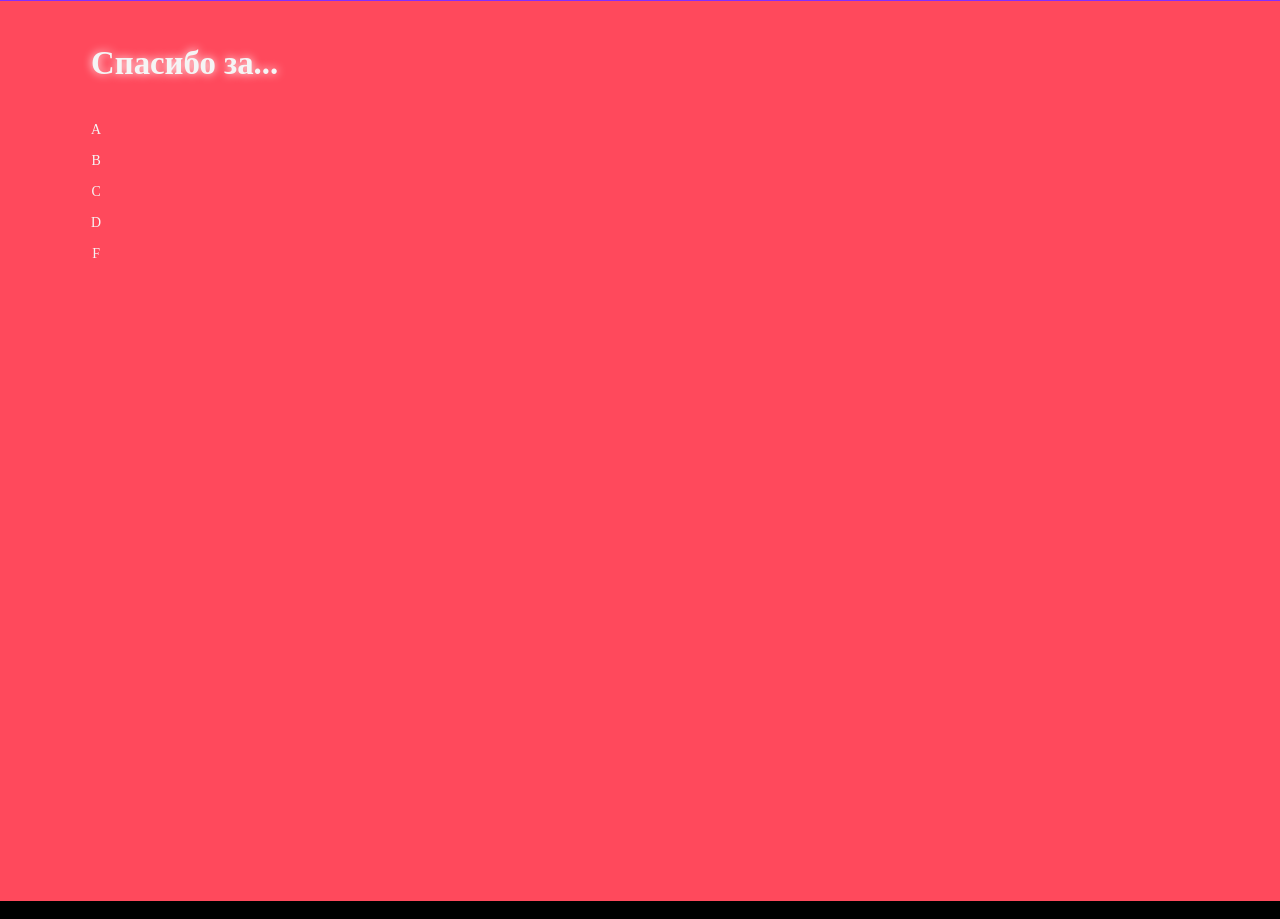
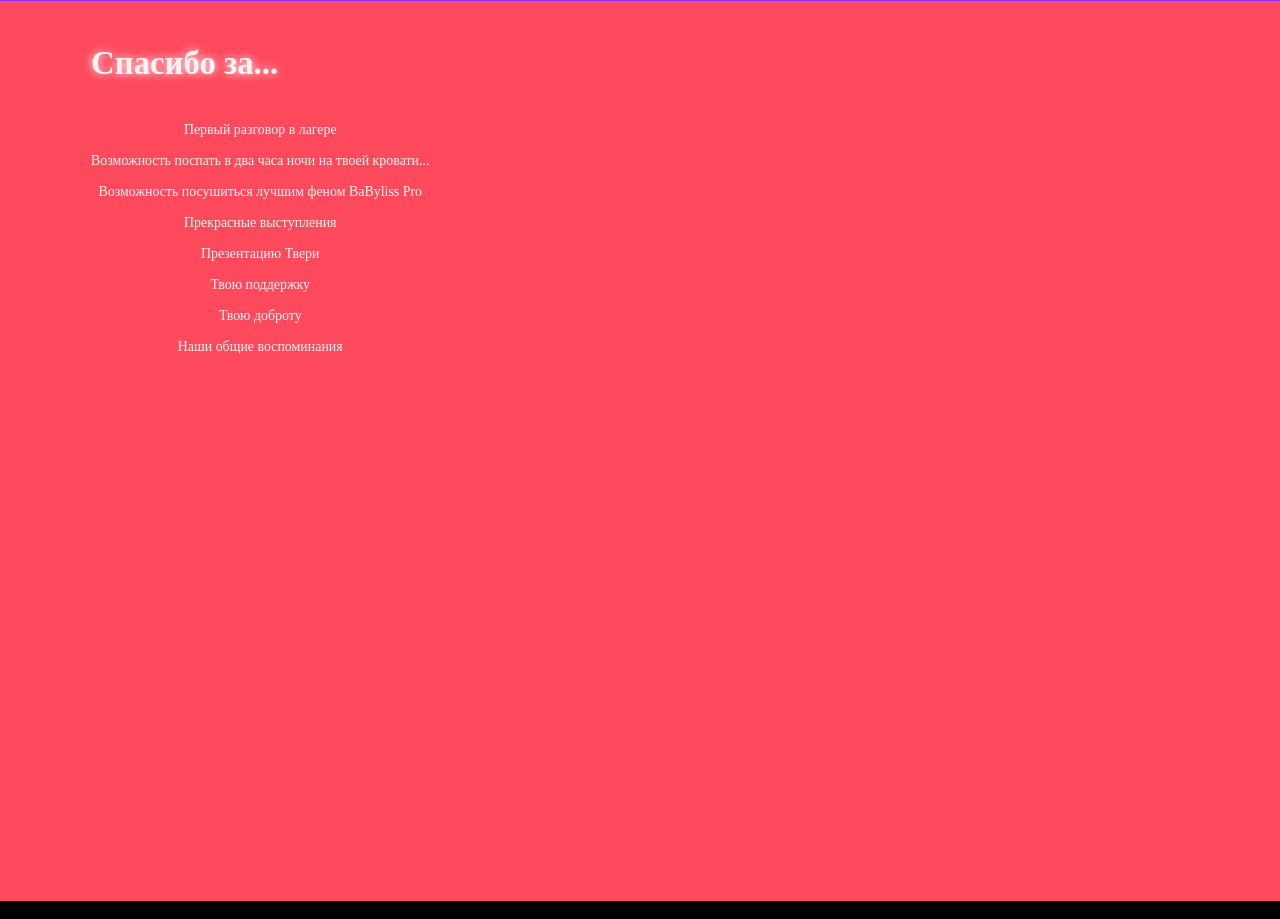
Before and after one commit to IvanchikIvan/LandingGift, a React (Create React App) app: page / in a window 1280 px wide. Shown: the part 2420-3339 px from the top of the page. Built offline with nearby package versions, Linux system fonts and the light colour scheme; a web font is replaced by a local one.

Commit message:
Created new thank-you__list-items

```diff
--- a/src/components/thank_you/thank-you.js
+++ b/src/components/thank_you/thank-you.js
@@ -10,11 +10,14 @@ const Thankyou = () => {
             <h1 className="thank-you__title-text">Спасибо за...</h1>
           </div>
           <div className="thank-you__list">
-            <div className="thank-you__list-item"><p>A</p></div>
-            <div className="thank-you__list-item"><p>B</p></div>
-            <div className="thank-you__list-item"><p>C</p></div>
-            <div className="thank-you__list-item"><p>D</p></div>
-            <div className="thank-you__list-item"><p>F</p></div>
+            <div className="thank-you__list-item"><p>Первый разговор в лагере</p></div>
+            <div className="thank-you__list-item"><p>Возможность поспать в два часа ночи на твоей кровати...</p></div>
+            <div className="thank-you__list-item"><p>Возможность посушиться лучшим феном BaByliss Pro</p></div>
+            <div className="thank-you__list-item"><p>Прекрасные выступления</p></div>
+            <div className="thank-you__list-item"><p>Презентацию Твери</p></div>
+            <div className="thank-you__list-item"><p>Твою поддержку</p></div>
+            <div className="thank-you__list-item"><p>Твою доброту</p></div>
+            <div className="thank-you__list-item"><p>Наши общие воспоминания</p></div>
           </div>
         </div>
       </div>
```
